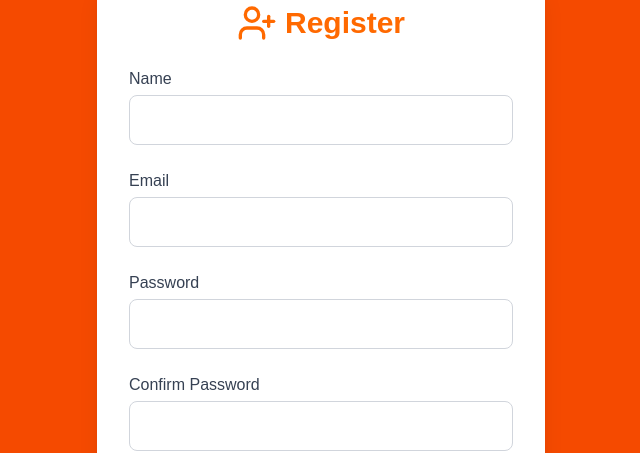
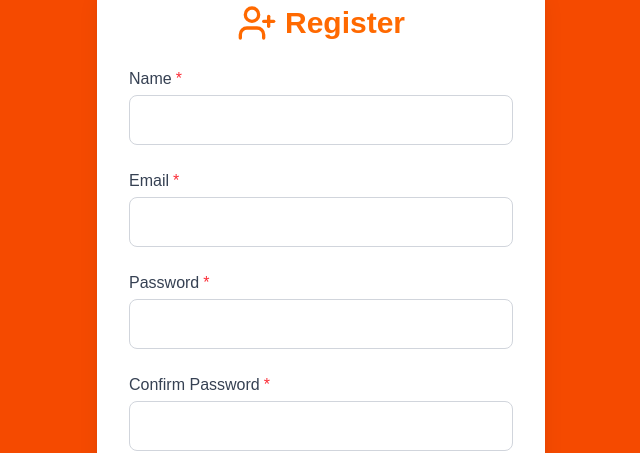
Before and after one commit to alexfqc/next-auth-tasks, a Next.js app: page /register in a window 1280 px wide. Shown: the part 137-590 px from the top of the page, without its empty margins (319-959 px from the left). Built offline with nearby package versions, Linux system fonts and the light colour scheme.

Commit message:
required markup added into FormInput component

```diff
--- a/src/app/_components/FormInput.tsx
+++ b/src/app/_components/FormInput.tsx
@@ -4,24 +4,28 @@ type FormInputProps = {
   label: string;
   id: string;
   type?: string;
+  required?: boolean;
 } & React.InputHTMLAttributes<HTMLInputElement>;
 
 export default function FormInput({
   label,
   id,
   type = "text",
+  required = false,
   ...rest
 }: FormInputProps) {
   return (
     <div>
       <label htmlFor={id} className="block mb-1 text-gray-700">
         {label}
+        {required ? <span className="text-red-500 ml-1">*</span> : null}
       </label>
       <input
         id={id}
         data-testid={id}
         type={type}
         className="w-full p-3 border border-gray-300 rounded-lg text-gray-900 focus:outline-none focus:border-orange-500 transition-colors duration-200"
+        {...(required ? { ["aria-required"]: "true" } : {})}
         {...rest}
       />
     </div>
--- a/src/app/register/RegisterForm.tsx
+++ b/src/app/register/RegisterForm.tsx
@@ -77,19 +77,21 @@ export default function RegisterForm() {
         <UserPlus className="w-10 h-10 text-orange-500" />
         <h1 className="text-3xl font-extrabold text-orange-500">Register</h1>
       </div>
-      <FormInput id="name" {...register("name")} label="Name" />
-      <FormInput id="email" {...register("email")} label="Email" />
+      <FormInput id="name" {...register("name")} label="Name" required />
+      <FormInput id="email" {...register("email")} label="Email" required />
       <FormInput
         id="password"
         {...register("password")}
         label="Password"
         type="password"
+        required
       />
       <FormInput
-        id="confirmPassword"
+        id="confirm-password"
         {...register("confirmPassword")}
         label="Confirm Password"
         type="password"
+        required
       />
 
       {state?.error ? (
```
Also changed, not shown: 2 other files (tests, documents, lock files or other folders).
